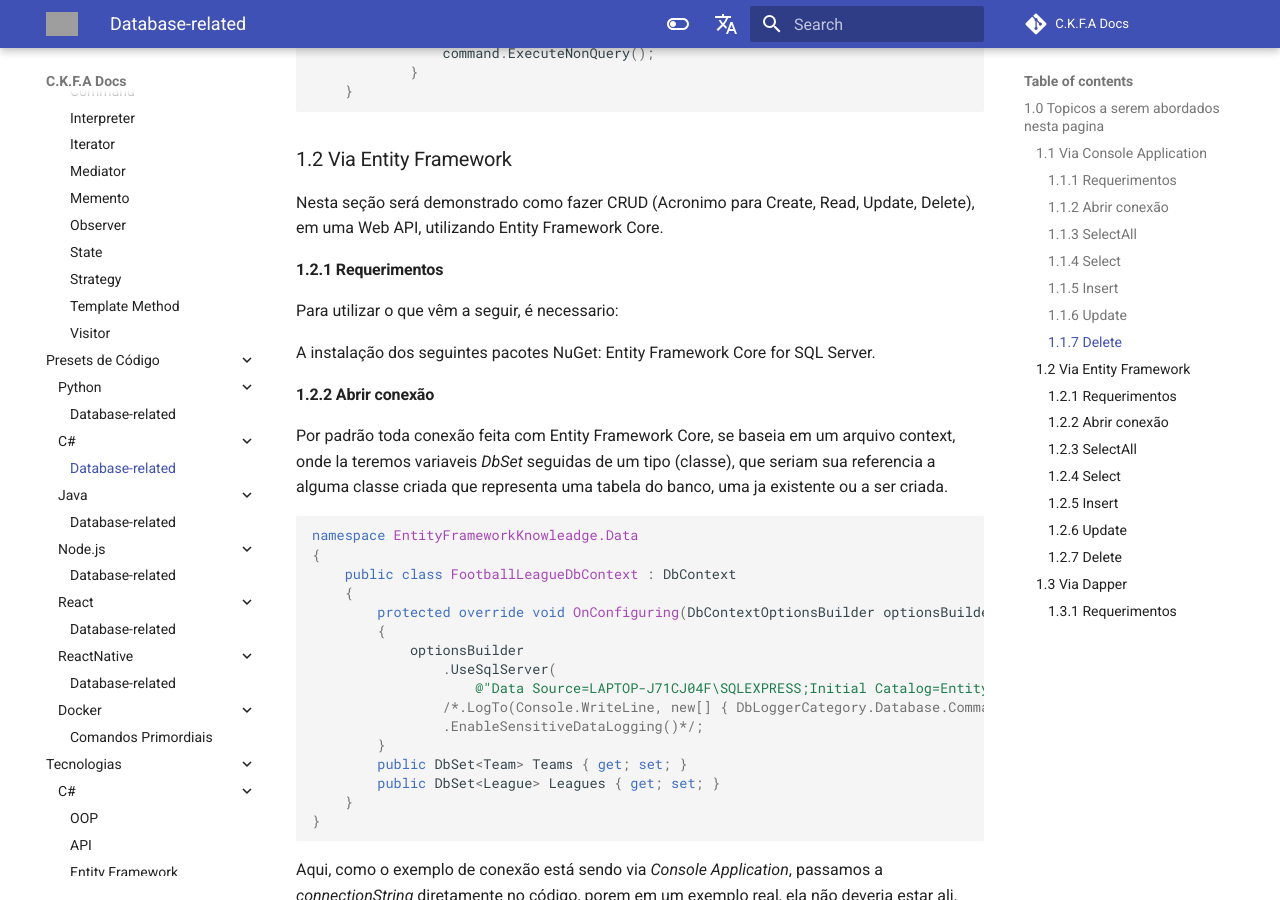
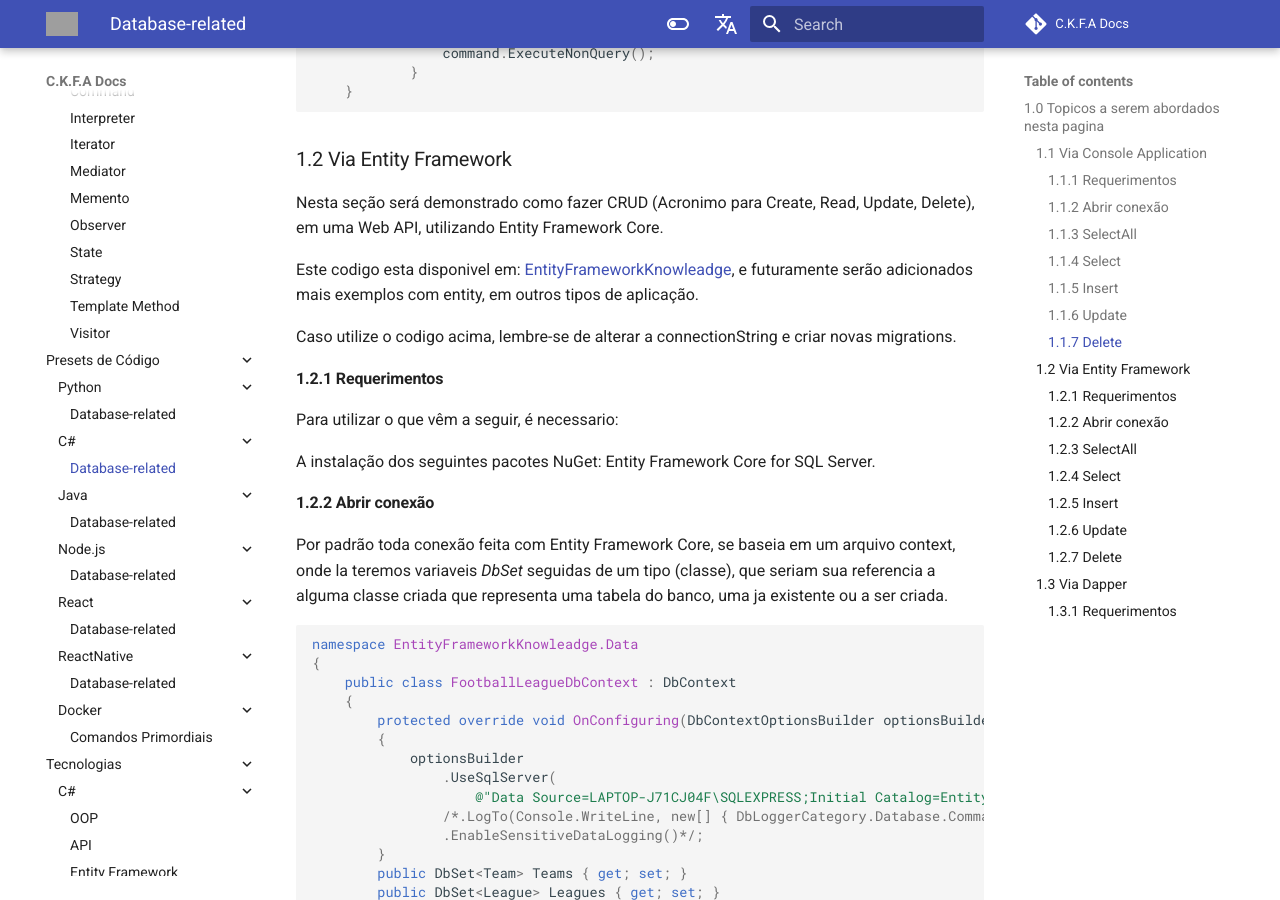
Before and after one commit to AlanEdward19/CKFA-Docs, an MkDocs documentation site: the page built from docs/C#/csharp-database-related.md, in a window 1280 px wide and 900 px high, scrolled down 3015 px. Built offline with MkDocs 1.6.1 and Material for MkDocs 9.7.7, drawn with Linux system fonts in a browser that asks for light colours; comment, search, counter and statistics services are not loaded; grey boxes are pictures that could not be loaded.

Commit message:
repos link

```diff
--- a/docs/C#/csharp-database-related.md
+++ b/docs/C#/csharp-database-related.md
@@ -148,6 +148,10 @@ using (SqlCommand command = new SqlCommand(strBuilder.ToString(), _connection))
 
 ### 1.2 Via Entity Framework
 Nesta seção será demonstrado como fazer CRUD (Acronimo para Create, Read, Update, Delete), em uma Web API, utilizando Entity Framework Core.
+
+Este codigo esta disponivel em: [EntityFrameworkKnowleadge](https://github.com/AlanEdward19/EntityFrameworkKnowleadge), e futuramente serão adicionados mais exemplos com entity, em outros tipos de aplicação.
+
+Caso utilize o codigo acima, lembre-se de alterar a connectionString e criar novas migrations.
 
 #### 1.2.1 Requerimentos
 Para utilizar o que vêm a seguir, é necessario:
```
